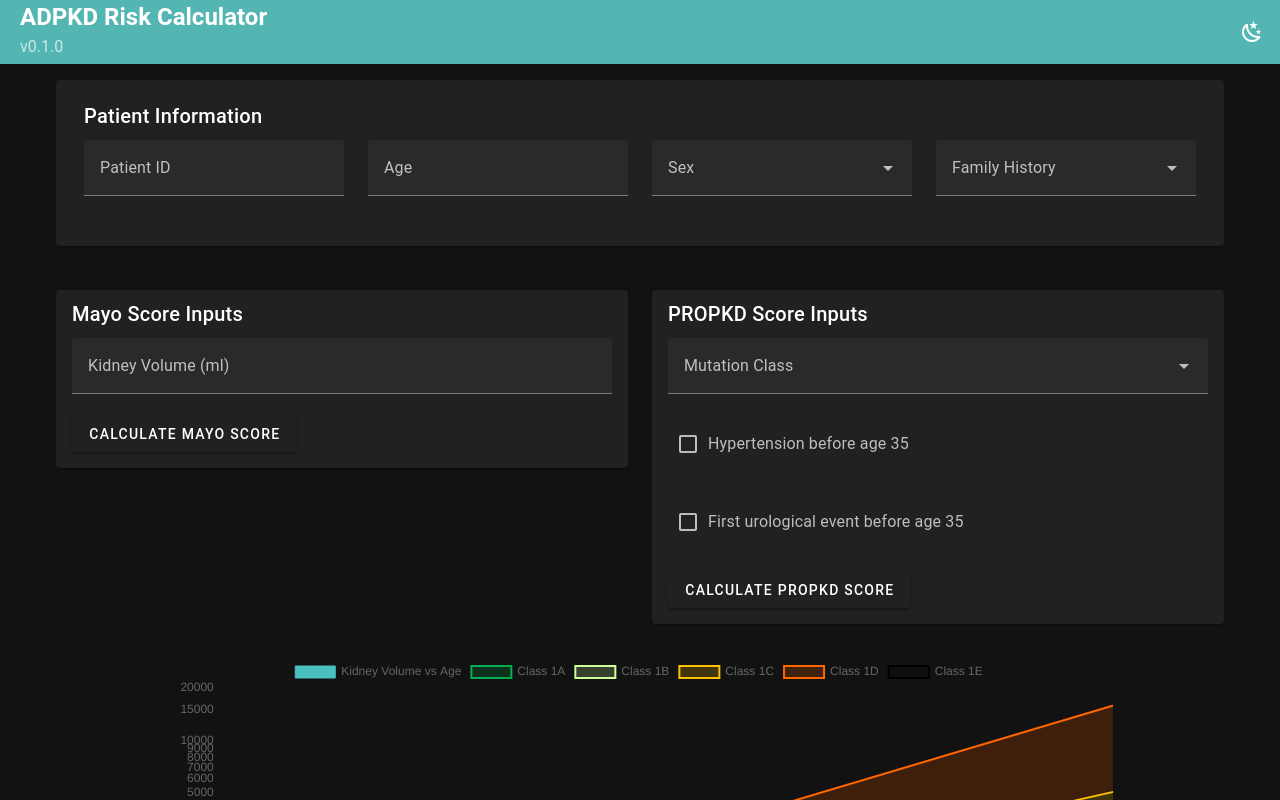
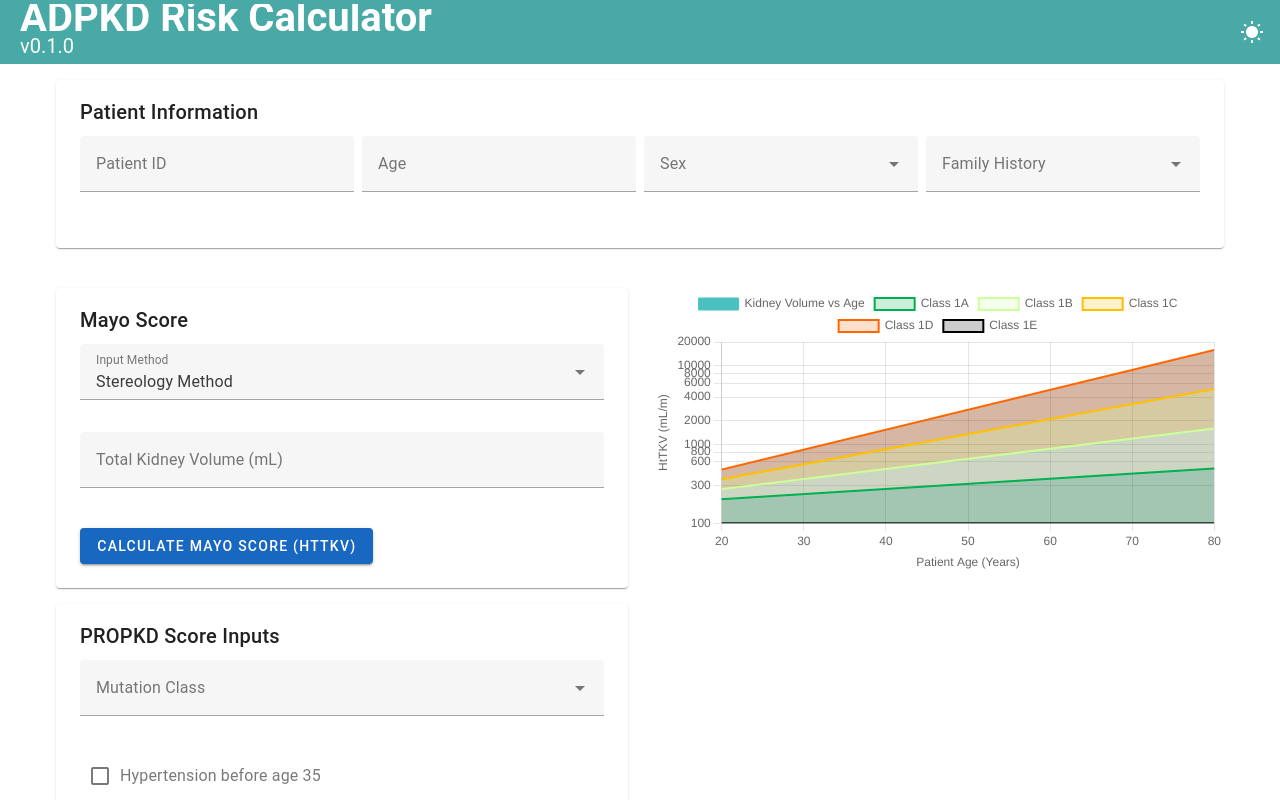
Before and after one commit to halbritter-lab/adpkd-risk, a Vue app: page / in a window 1280 px wide. Shown: the top 800 px of the page. Built offline with nearby package versions, Linux system fonts and the light colour scheme; what webfontloader would draw is missing.

Commit message:
refactor: Improve patient information input layout and add patient ID to newDataPoint

```diff
--- a/src/App.vue
+++ b/src/App.vue
@@ -1,50 +1,40 @@
 <template>
   <v-app :theme="isDark ? 'dark' : 'light'">
-    <!-- Top Toolbar with Title, Version, and Theme Toggle -->
     <v-toolbar color="secondary" dark>
       <v-toolbar-title class="d-flex align-center">
         <h1 class="mb-0">ADPKD Risk Calculator</h1>
         <span class="version">v0.1.0</span>
       </v-toolbar-title>
-
       <v-spacer></v-spacer>
-
-      <!-- Theme Toggle Button using Icon -->
       <v-btn icon @click="toggleTheme">
         <v-icon>{{ isDark ? 'mdi-weather-night' : 'mdi-white-balance-sunny' }}</v-icon>
       </v-btn>
     </v-toolbar>
 
-    <!-- Main Content -->
     <v-main>
       <v-container>
-        <!-- Top Section: General Inputs -->
         <v-row>
           <v-col cols="12" md="12">
-            <!-- Patient Info Card -->
-            <v-card outlined class="pa-3 mb-5">
+            <v-card outlined class="pa-2 mb-4">
               <v-card-title>Patient Information</v-card-title>
               <v-card-text>
-                <v-row>
-                  <!-- Adjusted column width for Patient Info inputs -->
+                <v-row dense>
                   <v-col cols="12" sm="4" md="3">
-                    <v-text-field v-model="patientId" label="Patient ID" />
+                    <v-text-field v-model="patientId" label="Patient ID" dense outlined />
                   </v-col>
                   <v-col cols="12" sm="4" md="3">
-                    <v-text-field v-model="age" label="Age" type="number" :min="20" :max="80" />
+                    <v-text-field v-model="age" label="Age" type="number" :min="20" :max="80" dense outlined />
                   </v-col>
                   <v-col cols="12" sm="4" md="3">
-                    <v-select
-                      v-model="sex"
-                      :items="['Male', 'Female']"
-                      label="Sex"
-                    />
+                    <v-select v-model="sex" :items="['Male', 'Female']" label="Sex" dense outlined />
                   </v-col>
                   <v-col cols="12" sm="4" md="3">
                     <v-select
                       v-model="familyHistory"
                       :items="['Positive', 'Negative']"
                       label="Family History"
+                      dense
+                      outlined
                     />
                   </v-col>
                 </v-row>
@@ -54,50 +44,62 @@
         </v-row>
 
         <v-row>
-          <!-- Left Section: Mayo Score Inputs (Kidney Volumes) -->
+          <!-- Left Section: Mayo Score and PROPKD Score -->
           <v-col cols="12" md="6">
-            <v-card>
-              <v-card-title>Mayo Score Inputs</v-card-title>
+            <!-- Mayo Score Section -->
+            <v-card outlined class="pa-2 mb-4">
+              <v-card-title>Mayo Score</v-card-title>
               <v-card-text>
+                <!-- Dropdown for selecting input method, default to Stereology Method -->
+                <v-select
+                  v-model="inputMethod"
+                  :items="['Ellipsoid Equation', 'Stereology Method']"
+                  label="Input Method"
+                  dense
+                  outlined
+                />
+                <!-- Conditionally show inputs based on selected method -->
+                <template v-if="inputMethod === 'Ellipsoid Equation'">
+                  <v-text-field v-model="kidneyRight.sagittal" label="Right Kidney Sagittal Length (mm)" type="number" dense outlined />
+                  <v-text-field v-model="kidneyRight.coronal" label="Right Kidney Coronal Length (mm)" type="number" dense outlined />
+                  <v-text-field v-model="kidneyRight.width" label="Right Kidney Width (mm)" type="number" dense outlined />
+                  <v-text-field v-model="kidneyRight.depth" label="Right Kidney Depth (mm)" type="number" dense outlined />
+                  <v-text-field v-model="kidneyLeft.sagittal" label="Left Kidney Sagittal Length (mm)" type="number" dense outlined />
+                  <v-text-field v-model="kidneyLeft.coronal" label="Left Kidney Coronal Length (mm)" type="number" dense outlined />
+                  <v-text-field v-model="kidneyLeft.width" label="Left Kidney Width (mm)" type="number" dense outlined />
+                  <v-text-field v-model="kidneyLeft.depth" label="Left Kidney Depth (mm)" type="number" dense outlined />
+                </template>
+
+                <template v-else>
                   <v-text-field
                     v-model="kidneyVolume"
-                  label="Kidney Volume (ml)"
+                    label="Total Kidney Volume (mL)"
                     type="number"
                     :min="0"
                     :max="20000"
+                    dense
+                    outlined
                   />
-                <v-btn @click="calculateScore">Calculate Mayo Score</v-btn>
+                </template>
+
+                <v-btn @click="calculateHtTKV" color="primary" class="mt-2">Calculate Mayo Score (HtTKV)</v-btn>
+              </v-card-text>
+            </v-card>
+
+            <!-- PROPKD Score Section -->
+            <v-card outlined class="pa-2">
+              <v-card-title>PROPKD Score Inputs</v-card-title>
+              <v-card-text>
+                <v-select v-model="mutationClass" :items="mutationClasses" label="Mutation Class" dense outlined />
+                <v-checkbox v-model="hypertension" label="Hypertension before age 35" dense outlined />
+                <v-checkbox v-model="firstUrologicalEvent" label="First urological event before age 35" dense outlined />
+                <v-btn @click="calculatePROPKDScore" color="primary" class="mt-2">Calculate PROPKD Score</v-btn>
               </v-card-text>
             </v-card>
           </v-col>
 
-          <!-- Right Section: PROPKD Score (Mutation Class and other factors) -->
+          <!-- Right Section: Chart -->
           <v-col cols="12" md="6">
-            <v-card>
-              <v-card-title>PROPKD Score Inputs</v-card-title>
-              <v-card-text>
-                <v-select
-                  v-model="mutationClass"
-                  :items="mutationClasses"
-                  label="Mutation Class"
-                />
-                <v-checkbox
-                  v-model="hypertension"
-                  label="Hypertension before age 35"
-                />
-                <v-checkbox
-                  v-model="firstUrologicalEvent"
-                  label="First urological event before age 35"
-                />
-                <v-btn @click="calculatePROPKDScore">Calculate PROPKD Score</v-btn>
-              </v-card-text>
-            </v-card>
-          </v-col>
-        </v-row>
-
-        <!-- Chart Section -->
-        <v-row justify="center" class="mt-5">
-          <v-col cols="12" md="10">
             <div class="chart-container">
               <LineChart :chartData="chartData" />
             </div>
@@ -117,17 +119,29 @@ export default {
     return {
       patientId: null,
       age: null,
-      sex: null,
-      familyHistory: null,
+      height: null,
       kidneyVolume: null,
+      inputMethod: 'Stereology Method', // Default to Stereology Method
+      kidneyRight: {
+        sagittal: null,
+        coronal: null,
+        width: null,
+        depth: null,
+      },
+      kidneyLeft: {
+        sagittal: null,
+        coronal: null,
+        width: null,
+        depth: null,
+      },
       mutationClass: null,
       hypertension: false,
       firstUrologicalEvent: false,
       mutationClasses: [
         'PKD2 mutation',
         'Nontruncating PKD1 mutation',
-        'Truncating PKD1 mutation'
-      ], // Mutation classes for the PROPKD score
+        'Truncating PKD1 mutation',
+      ],
       chartData: {
         datasets: [
           {
@@ -138,36 +152,58 @@ export default {
           },
         ],
       },
-      isDark: true, // Default theme to dark
+      isDark: false, // Default to light theme
     };
   },
   methods: {
     toggleTheme() {
-      this.isDark = !this.isDark; // Toggle theme between dark and light
+      this.isDark = !this.isDark;
     },
-    calculateScore() {
-      // Validate inputs
-      if (!this.age || this.age < 20 || this.age > 80) {
-        alert('Please enter a valid age between 20 and 80.');
+    calculateHtTKV() {
+      if (!this.age || !this.height || this.height <= 0) {
+        alert('Please enter a valid age and height.');
         return;
       }
 
-      if (!this.kidneyVolume || this.kidneyVolume <= 0 || this.kidneyVolume > 20000) {
-        alert('Please enter a valid kidney volume between 0 and 20,000.');
+      let totalVolume = 0;
+
+      if (this.inputMethod === 'Ellipsoid Equation') {
+        if (
+          !this.kidneyRight.sagittal ||
+          !this.kidneyRight.coronal ||
+          !this.kidneyRight.width ||
+          !this.kidneyRight.depth ||
+          !this.kidneyLeft.sagittal ||
+          !this.kidneyLeft.coronal ||
+          !this.kidneyLeft.width ||
+          !this.kidneyLeft.depth
+        ) {
+          alert('Please enter valid kidney dimensions.');
           return;
         }
 
-      if (!this.patientId) {
-        alert('Please enter a valid Patient ID.');
+        const rightKidneyVolume =
+          (Math.PI / 6) *
+          ((this.kidneyRight.sagittal + this.kidneyRight.coronal) / 2) *
+          this.kidneyRight.width *
+          this.kidneyRight.depth;
+        const leftKidneyVolume =
+          (Math.PI / 6) *
+          ((this.kidneyLeft.sagittal + this.kidneyLeft.coronal) / 2) *
+          this.kidneyLeft.width *
+          this.kidneyLeft.depth;
+        totalVolume = rightKidneyVolume + leftKidneyVolume;
+      } else {
+        if (!this.kidneyVolume || this.kidneyVolume <= 0) {
+          alert('Please enter a valid kidney volume.');
           return;
         }
+        totalVolume = this.kidneyVolume;
+      }
 
-      const score = this.calculateMayoScore(this.age, this.kidneyVolume);
+      const htAdjustedTKV = totalVolume / this.height;
 
-      // Include patientId in the data point
-      const newDataPoint = { x: this.age, y: score, patientId: this.patientId };
-
-      // Update the chartData reactively
+      const newDataPoint = { x: this.age, y: htAdjustedTKV, patientId: this.patientId };
       this.chartData = {
         ...this.chartData,
         datasets: [
@@ -179,48 +215,31 @@ export default {
       };
     },
     calculatePROPKDScore() {
-      // Placeholder calculation for PROPKD score based on mutation class and factors
       const mutationScore = this.mutationClass === 'PKD2 mutation' ? 0 :
                             this.mutationClass === 'Nontruncating PKD1 mutation' ? 2 : 4;
 
       const hypertensionScore = this.hypertension ? 2 : 0;
       const urologicalEventScore = this.firstUrologicalEvent ? 2 : 0;
-      const sexScore = this.sex === 'Male' ? 1 : 0;
-
-      const totalScore = mutationScore + hypertensionScore + urologicalEventScore + sexScore;
+      const totalScore = mutationScore + hypertensionScore + urologicalEventScore;
 
       alert(`PROPKD Score: ${totalScore}`);
-    },
-    calculateMayoScore(age, kidneyVolume) {
-      // Placeholder calculation for Mayo score
-      return kidneyVolume;
     },
   },
 };
 </script>
 
 <style>
-/* Title and version styling within toolbar */
-.v-toolbar-title {
-  display: flex;
-  align-items: center;
-}
-
-h1 {
-  font-family: 'Roboto', sans-serif;
-  font-size: 1.5rem;
-  margin: 0;
-  padding-right: 10px;
-}
-
-.version {
-  font-size: 1rem;
-  color: rgba(255, 255, 255, 0.7);
-}
-
-/* Max width for chart */
 .chart-container {
   max-width: 1000px;
   margin: 0 auto;
 }
+
+/* Adjust inputs and padding */
+.v-card-text {
+  padding: 10px;
+}
+
+.v-text-field, .v-select, .v-checkbox {
+  margin-bottom: 10px;
+}
 </style>
```
Lines whose indentation alone changed are shown as unchanged.
